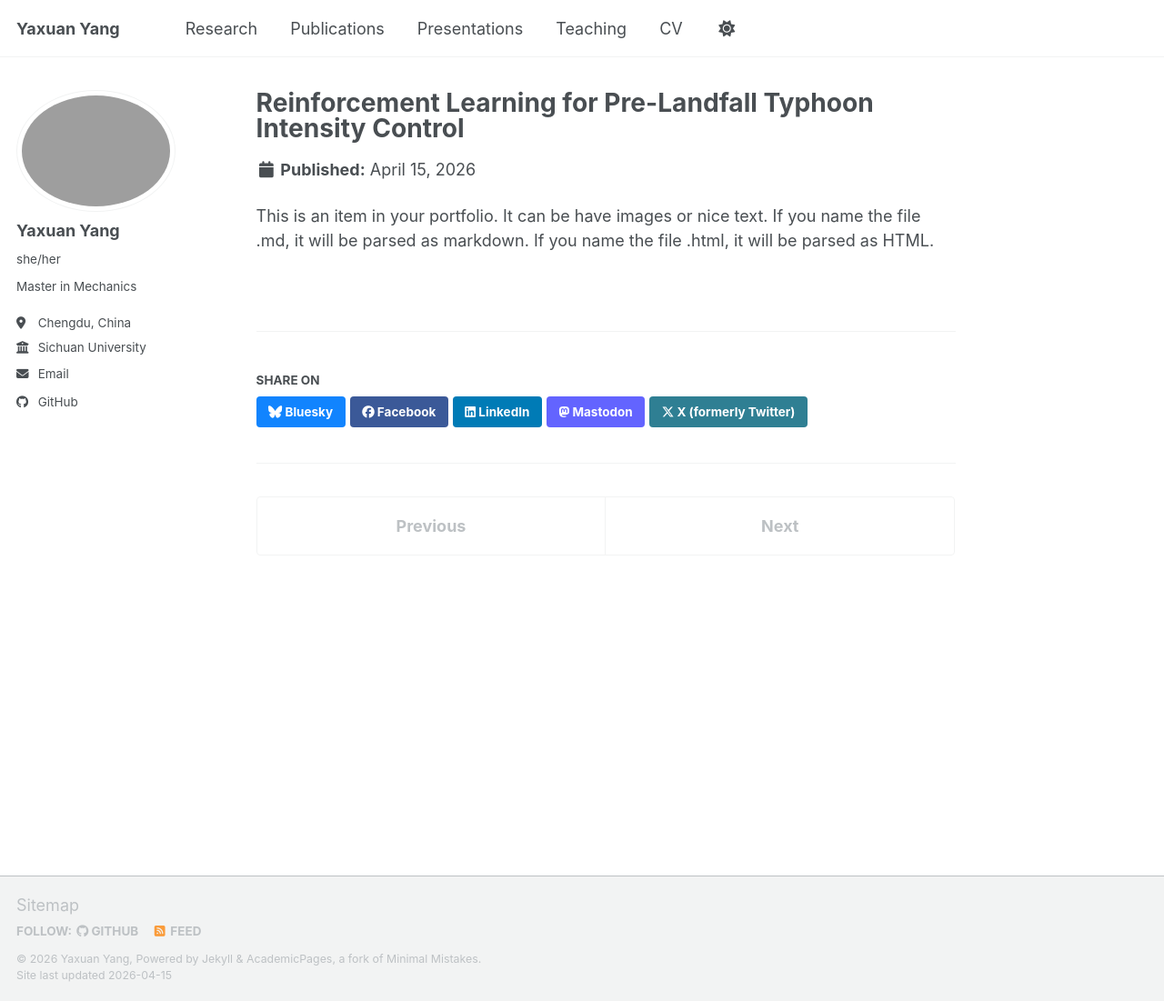
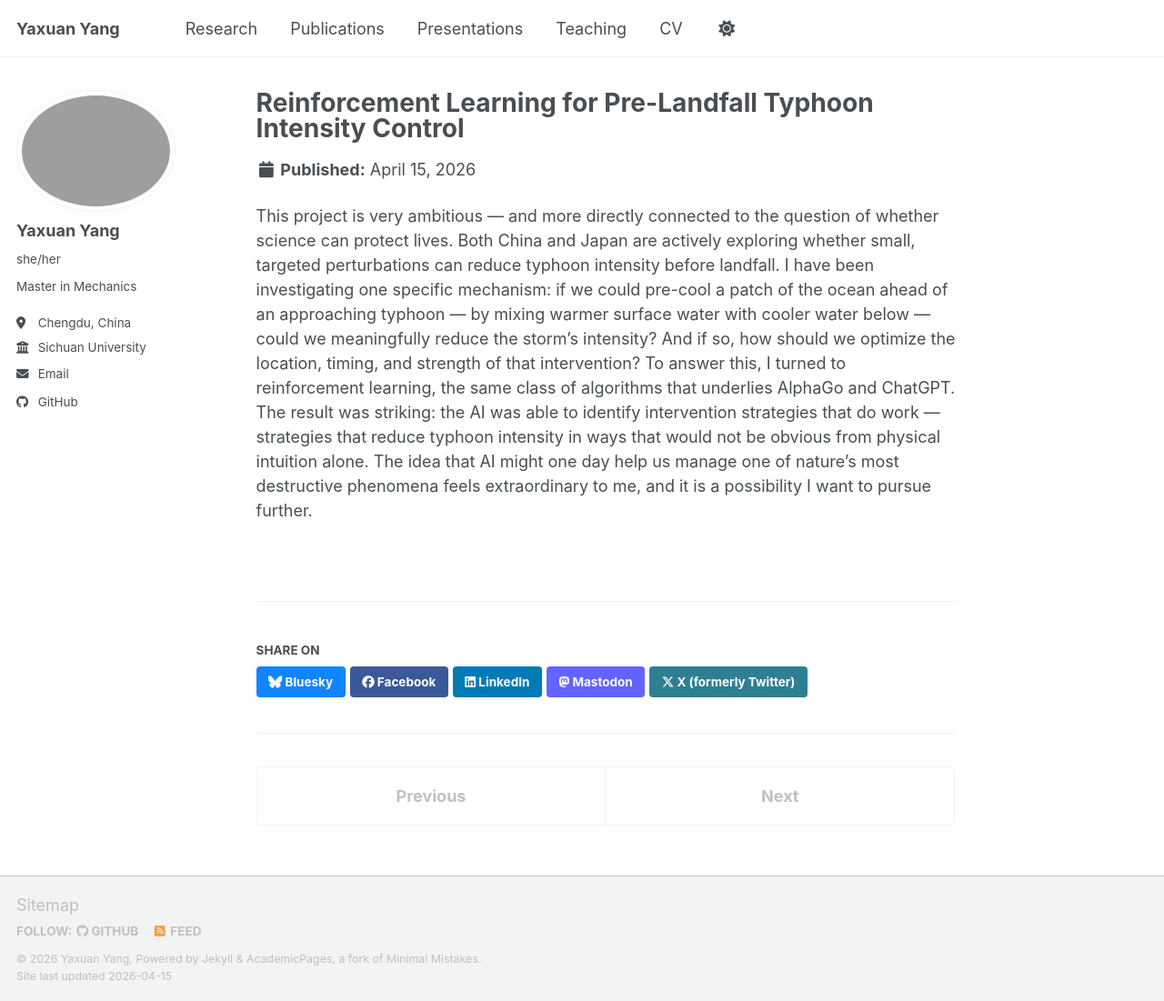
Before and after one commit to yyx-git/yyx-git.github.io, a Jekyll site: the page built from _portfolio/portfolio-1.md, in a window 1280 px wide and 1101 px high. Shown: the whole window at 91% size. Built offline with Jekyll 4.4.1, drawn with Linux system fonts in a browser that asks for light colours; a script bundle is joined from its source files by our own code; library files that are not in the unit come from our copies.

Commit message:
Update portfolio-1.md

```diff
--- a/_portfolio/portfolio-1.md
+++ b/_portfolio/portfolio-1.md
@@ -4,4 +4,4 @@
 collection: portfolio
 ---
 
-This is an item in your portfolio. It can be have images or nice text. If you name the file .md, it will be parsed as markdown. If you name the file .html, it will be parsed as HTML.
+This project is very ambitious — and more directly connected to the question of whether science can protect lives. Both China and Japan are actively exploring whether small, targeted perturbations can reduce typhoon intensity before landfall. I have been investigating one specific mechanism: if we could pre-cool a patch of the ocean ahead of an approaching typhoon — by mixing warmer surface water with cooler water below — could we meaningfully reduce the storm's intensity? And if so, how should we optimize the location, timing, and strength of that intervention? To answer this, I turned to reinforcement learning, the same class of algorithms that underlies AlphaGo and ChatGPT. The result was striking: the AI was able to identify intervention strategies that do work — strategies that reduce typhoon intensity in ways that would not be obvious from physical intuition alone. The idea that AI might one day help us manage one of nature's most destructive phenomena feels extraordinary to me, and it is a possibility I want to pursue further.
```
